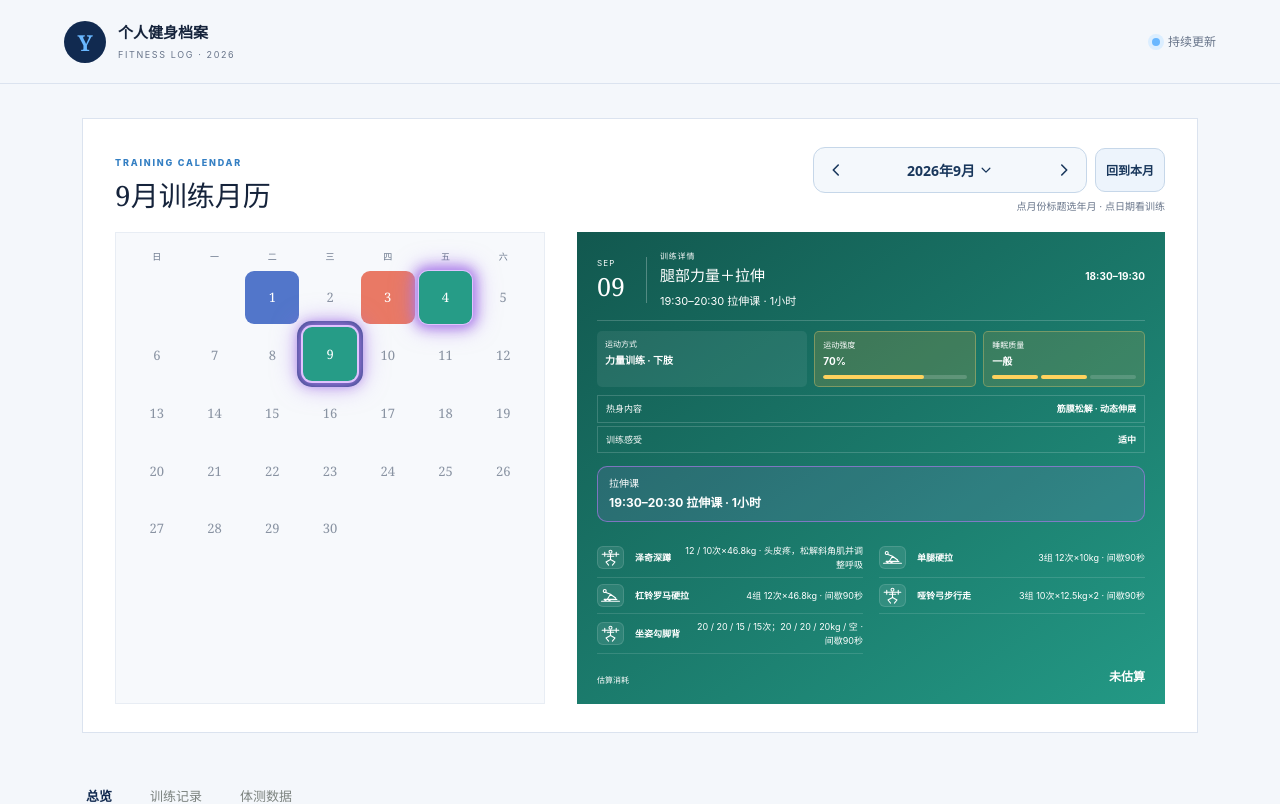
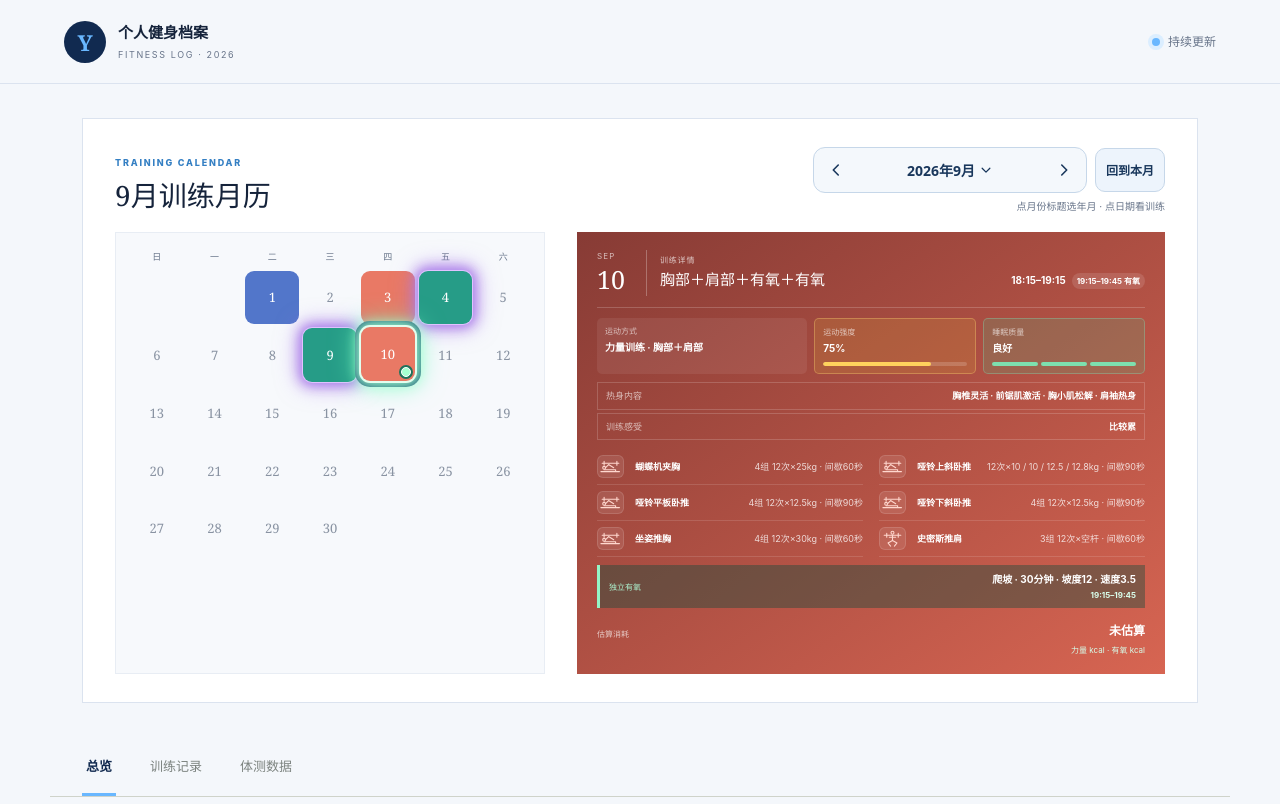
Before and after one commit to Eason199907/fitness-progress, a Next.js app: page / in a window 1280 px wide. Shown: the top 804 px of the page. Built offline with nearby package versions, Linux system fonts and the light colour scheme.

Commit message:
Add September 10 chest shoulder and cardio session

```diff
--- a/app/page.tsx
+++ b/app/page.tsx
@@ -369,6 +369,32 @@ const sessions = [
       { name: "坐姿勾脚背", sets: "20 / 20 / 15 / 15次；20 / 20 / 20kg / 空 · 间歇90秒" },
     ],
     cardio: null,
+    strengthCalories: null,
+    cardioCalories: null,
+  },
+  {
+    date: "09.10",
+    part: "胸",
+    groups: "胸部＋肩部＋有氧",
+    intensity: 75,
+    note: "胸肩推举＋爬坡有氧 · 比较累",
+    feeling: "比较累",
+    tone: "coral",
+    time: "18:15–19:15",
+    cardioTime: "19:15–19:45",
+    mode: "力量训练 · 胸部＋肩部",
+    sleep: "良好",
+    warmup: "胸椎灵活 · 前锯肌激活 · 胸小肌松解 · 肩袖热身",
+    calories: null,
+    actions: [
+      { name: "蝴蝶机夹胸", sets: "4组 12次×25kg · 间歇60秒" },
+      { name: "哑铃上斜卧推", sets: "12次×10 / 10 / 12.5 / 12.8kg · 间歇90秒" },
+      { name: "哑铃平板卧推", sets: "4组 12次×12.5kg · 间歇90秒" },
+      { name: "哑铃下斜卧推", sets: "4组 12次×12.5kg · 间歇90秒" },
+      { name: "坐姿推胸", sets: "4组 12次×30kg · 间歇60秒" },
+      { name: "史密斯推肩", sets: "3组 12次×空杆 · 间歇60秒" },
+    ],
+    cardio: "爬坡 · 30分钟 · 坡度12 · 速度3.5",
     strengthCalories: null,
     cardioCalories: null,
   },
```
